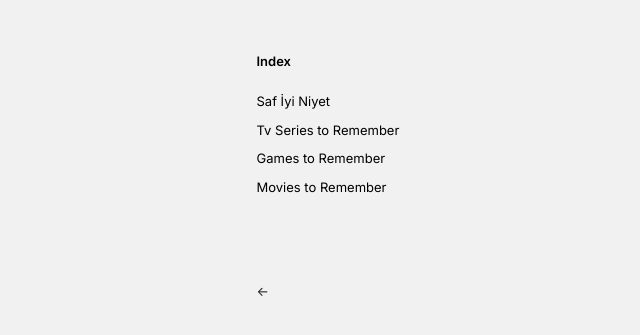
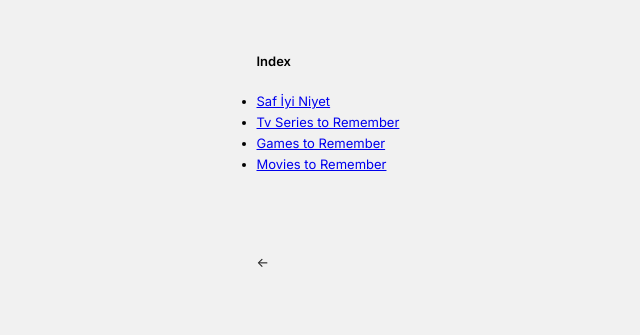
Before and after one commit to hayriartar/hayriartar.github.io, a Jekyll site: the page built from _posts/1970-01-03-pages.md, in a window 1280 px wide. Shown: the top 335 px of the page, without its empty margins (176-816 px from the left). Built offline with Jekyll 4.4.1, drawn with Linux system fonts in a browser that asks for light colours.

Commit message:
Delete styles for ul.page-list
Removed styles for the page list component.

```diff
--- a/assets/css/custom.css
+++ b/assets/css/custom.css
@@ -114,29 +114,6 @@ h1 {
         display: block;
 }
 
-ul.page-list {
-  list-style: none;
-  padding: 0;
-  margin: 0;
-  display: flex;
-  flex-direction: column;
-  gap: 0.2rem;
-}
-
-ul.page-list li {
-  margin-bottom: 0.4rem;
-}
-
-ul.page-list li a {
-  display: inline-block;
-  color: #000;
-  text-decoration: none;
-  transition: color 0.2s ease;
-}
-
-ul.page-list li a:hover {
-  color: #666;
-}
 
 
 .back-nav {
```
